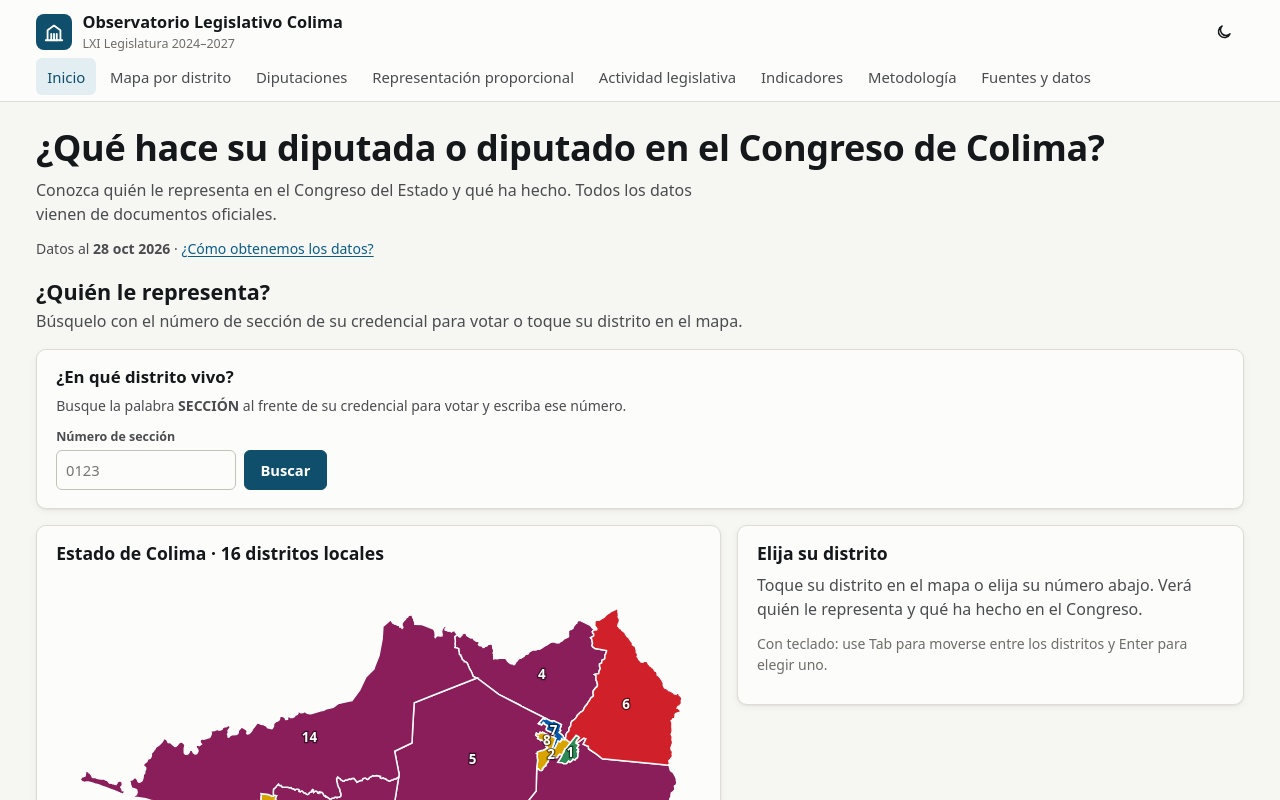
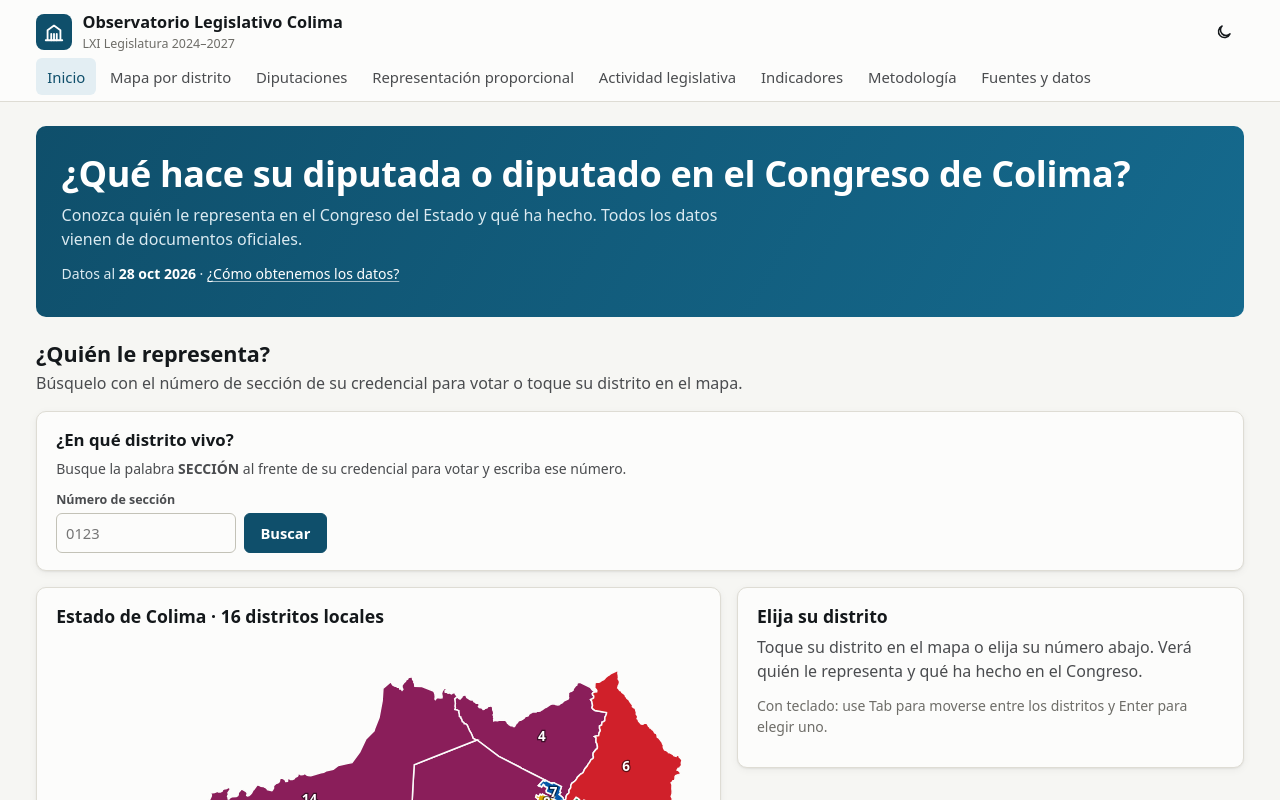
Before and after one commit to irekani55-lgtm/observatorio-colima, a React (Vite) app: page / in a window 1280 px wide. Shown: the top 800 px of the page. Built offline with nearby package versions, Linux system fonts and the light colour scheme.

Commit message:
Vista previa: encabezado del inicio con color institucional

```diff
--- a/src/componentes/Disposicion.tsx
+++ b/src/componentes/Disposicion.tsx
@@ -178,12 +178,12 @@ export function Disposicion() {
   );
 }
 
-export function EncabezadoPagina({ titulo, children, migas }: { titulo: string; children?: ReactNode; migas?: { a: string; texto: string }[] }) {
+export function EncabezadoPagina({ titulo, children, migas, destacado }: { titulo: string; children?: ReactNode; migas?: { a: string; texto: string }[]; destacado?: boolean }) {
   useEffect(() => {
     document.title = `${titulo} | Observatorio Legislativo Colima`;
   }, [titulo]);
   return (
-    <header className="encabezado-pagina">
+    <header className={`encabezado-pagina${destacado ? ' encabezado-pagina--destacado' : ''}`}>
       {migas && (
         <nav className="migas" aria-label="Ruta de navegación">
           {migas.map((m, i) => (
--- a/src/estilos.css
+++ b/src/estilos.css
@@ -1445,3 +1445,47 @@ code {
   height: 14px;
   border-radius: 3px;
 }
+
+/* ---------------------------------------------------------------- Encabezado destacado (inicio) */
+.encabezado-pagina--destacado {
+  --banda-fondo-1: #0f4f6b;
+  --banda-fondo-2: #156a8e;
+  --banda-texto: #ffffff;
+  --banda-texto-2: #dbeaf1;
+  background: linear-gradient(120deg, var(--banda-fondo-1), var(--banda-fondo-2));
+  color: var(--banda-texto);
+  border-radius: var(--radio);
+  padding: 1.6rem 1.6rem 1.3rem;
+  margin-bottom: 1.5rem;
+}
+@media (prefers-color-scheme: dark) {
+  :root:not([data-theme='light']) .encabezado-pagina--destacado {
+    --banda-fondo-1: #0e3445;
+    --banda-fondo-2: #14506a;
+    --banda-texto-2: #c9dfe9;
+  }
+}
+:root[data-theme='dark'] .encabezado-pagina--destacado {
+  --banda-fondo-1: #0e3445;
+  --banda-fondo-2: #14506a;
+  --banda-texto-2: #c9dfe9;
+}
+.encabezado-pagina--destacado h1 {
+  color: var(--banda-texto);
+}
+.encabezado-pagina--destacado p,
+.encabezado-pagina--destacado .texto-3 {
+  color: var(--banda-texto-2);
+}
+.encabezado-pagina--destacado a {
+  color: var(--banda-texto);
+  text-decoration-color: rgb(255 255 255 / 0.6);
+}
+.encabezado-pagina--destacado strong {
+  color: var(--banda-texto);
+}
+@media (max-width: 560px) {
+  .encabezado-pagina--destacado {
+    padding: 1.1rem 1rem 1rem;
+  }
+}
--- a/src/paginas/Inicio.tsx
+++ b/src/paginas/Inicio.tsx
@@ -122,7 +122,7 @@ export default function Inicio() {
 
   return (
     <>
-      <EncabezadoPagina titulo="¿Qué hace su diputada o diputado en el Congreso de Colima?">
+      <EncabezadoPagina titulo="¿Qué hace su diputada o diputado en el Congreso de Colima?" destacado>
         <p>Conozca quién le representa en el Congreso del Estado y qué ha hecho. Todos los datos vienen de documentos oficiales.</p>
         <p className="pequeno texto-3">
           Datos al <strong>{base.manifiesto.fecha_corte ? fechaCorta(base.manifiesto.fecha_corte) : 'sin definir'}</strong> · <Link to="/metodologia">¿Cómo obtenemos los datos?</Link>
```
